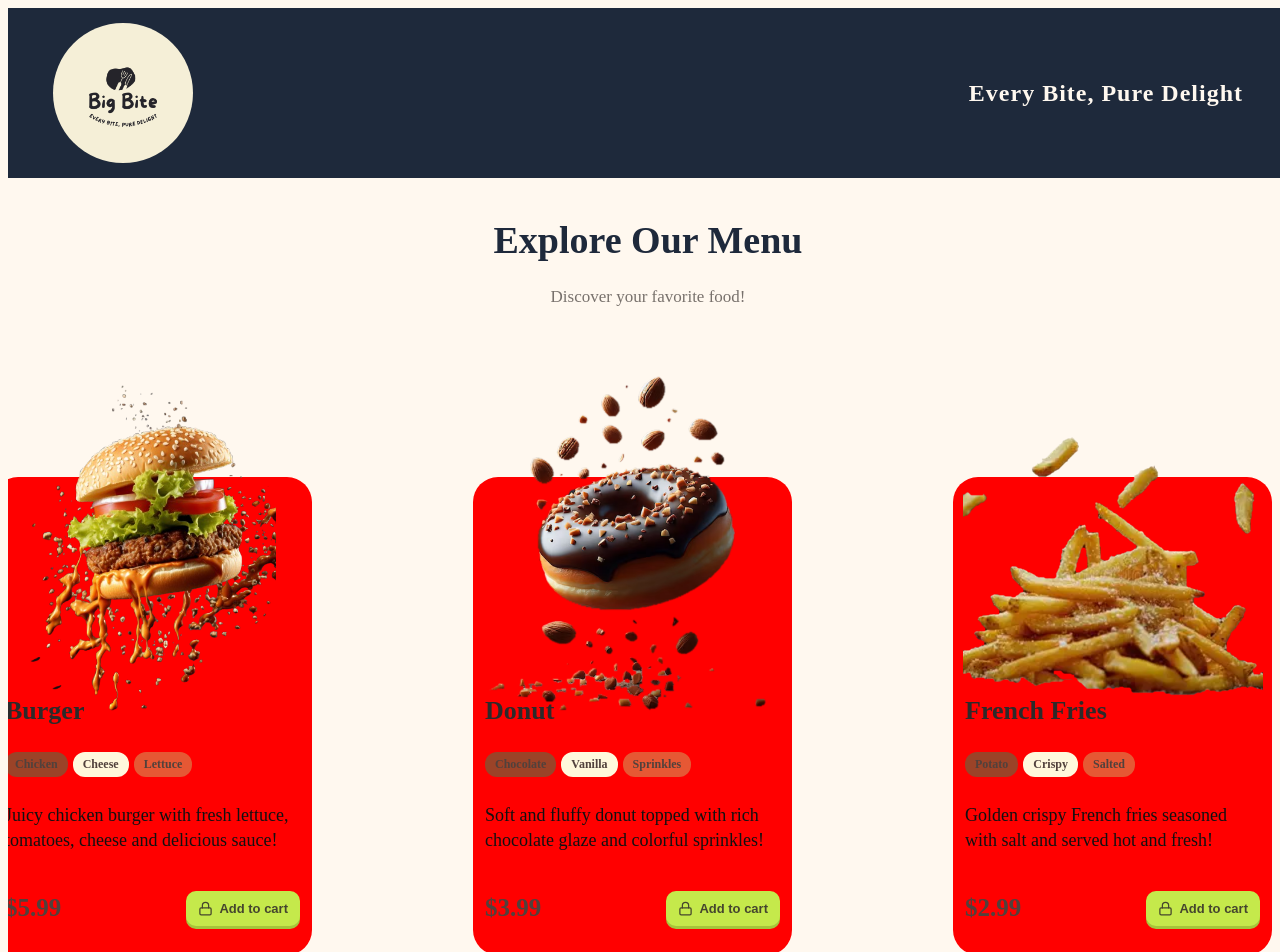
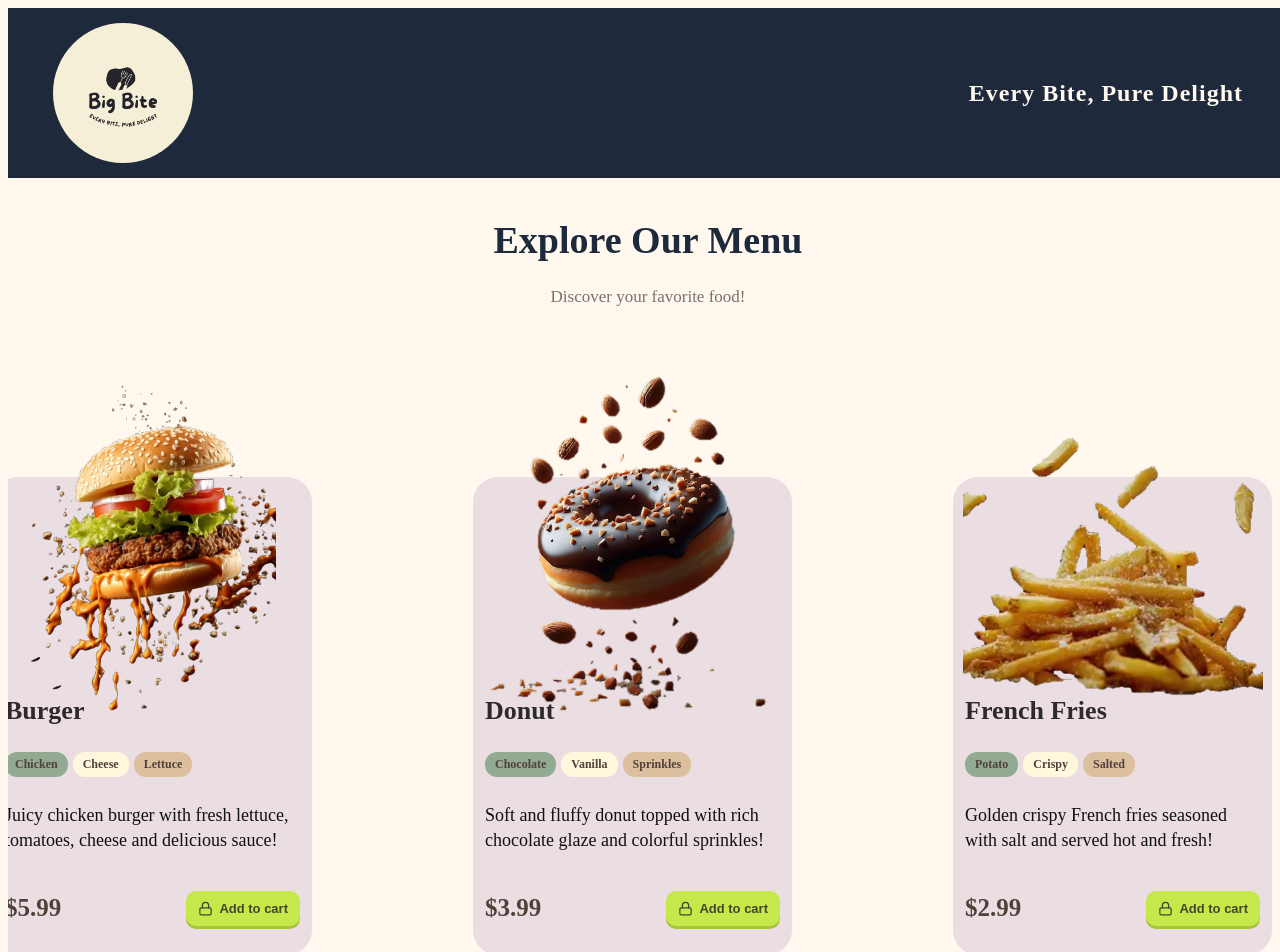
Before and after one commit to ekta-makwana/big-bite-menu, a React (Vite) app: page / in a window 1280 px wide. Shown: the top 952 px of the page. Built offline with nearby package versions, Linux system fonts and the light colour scheme.

Commit message:
Update index.css

```diff
--- a/src/index.css
+++ b/src/index.css
@@ -4,24 +4,8 @@ html, body {
     overflow-y: auto;
 
 }
-body{
-  /* background:linear-gradient(to right,rgb(23, 46, 65),rgb(97, 118, 16)); */
-     background:#FFF8EF !important;
-}
 
-/* .parent {
-min-height: 100vh;
-width: 100%;
-background-color: #111;
 
-padding: 30px;
-display: grid;
-grid-template-columns: repeat(3,1fr);
-
-justify-content: center;
-align-content: start;
-gap:150px;
-} */
 
 
 .parent{
@@ -38,7 +22,6 @@ gap:150px;
 .card {
 width: 295px;
 min-height: 350px;
-background-color: #eadee2  !important;
 border-radius: 25px;
 padding: 12px;
 position: relative;
@@ -302,7 +285,10 @@ flex-shrink: 0;
   background: #A8A29E;
 }
 
+body {
+    background-color: #FFF8EF !important;
+}
 
 .card {
-    background-color: red !important;
+    background-color: #eadee2 !important;
 }
```
